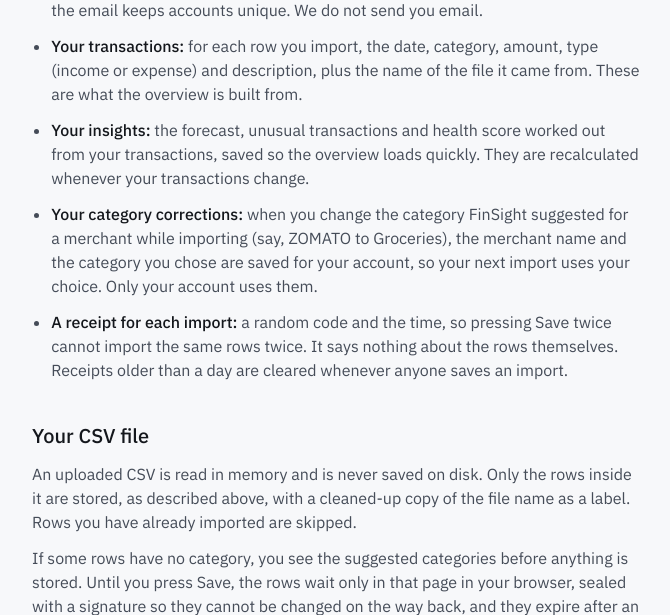
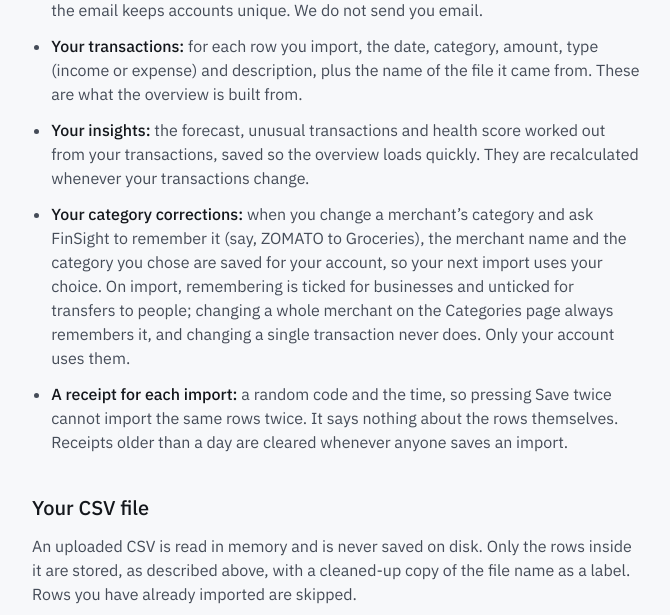
Before and after one commit to Galvin70124O/FinSight-AI, a Flask app: page /privacy in a window 1280 px wide. Shown: the part 391-1006 px from the top of the page, without its empty margins (8-678 px from the left). Run offline with Flask 3, Linux system fonts and the light colour scheme; some libraries are stand-ins or nearby versions.

Commit message:
Describe the Categories page and when corrections are remembered
README: the Categories page in the features and screenshots; "Your
corrections" now says a review change is remembered only with "Remember"
ticked (ticked for businesses, unticked for transfers to people), that a
merchant change on the Categories page is remembered, and that a single
transaction's change never is. Privacy: the corrections bullet says the
same.

Co-Authored-By: Claude Opus 5.5 <noreply@anthropic.com>

```diff
--- a/templates/privacy.html
+++ b/templates/privacy.html
@@ -13,7 +13,7 @@
     <li><strong>Your account:</strong> a username, an email address and your password, which is stored only as a one-way hash, never as the password itself. The username signs you in; the email keeps accounts unique. We do not send you email.</li>
     <li><strong>Your transactions:</strong> for each row you import, the date, category, amount, type (income or expense) and description, plus the name of the file it came from. These are what the overview is built from.</li>
     <li><strong>Your insights:</strong> the forecast, unusual transactions and health score worked out from your transactions, saved so the overview loads quickly. They are recalculated whenever your transactions change.</li>
-    <li><strong>Your category corrections:</strong> when you change the category FinSight suggested for a merchant while importing (say, ZOMATO to Groceries), the merchant name and the category you chose are saved for your account, so your next import uses your choice. Only your account uses them.</li>
+    <li><strong>Your category corrections:</strong> when you change a merchant’s category and ask FinSight to remember it (say, ZOMATO to Groceries), the merchant name and the category you chose are saved for your account, so your next import uses your choice. On import, remembering is ticked for businesses and unticked for transfers to people; changing a whole merchant on the Categories page always remembers it, and changing a single transaction never does. Only your account uses them.</li>
     <li><strong>A receipt for each import:</strong> a random code and the time, so pressing Save twice cannot import the same rows twice. It says nothing about the rows themselves. Receipts older than a day are cleared whenever anyone saves an import.</li>
   </ul>
 
```
Also changed, not shown: README.md.
